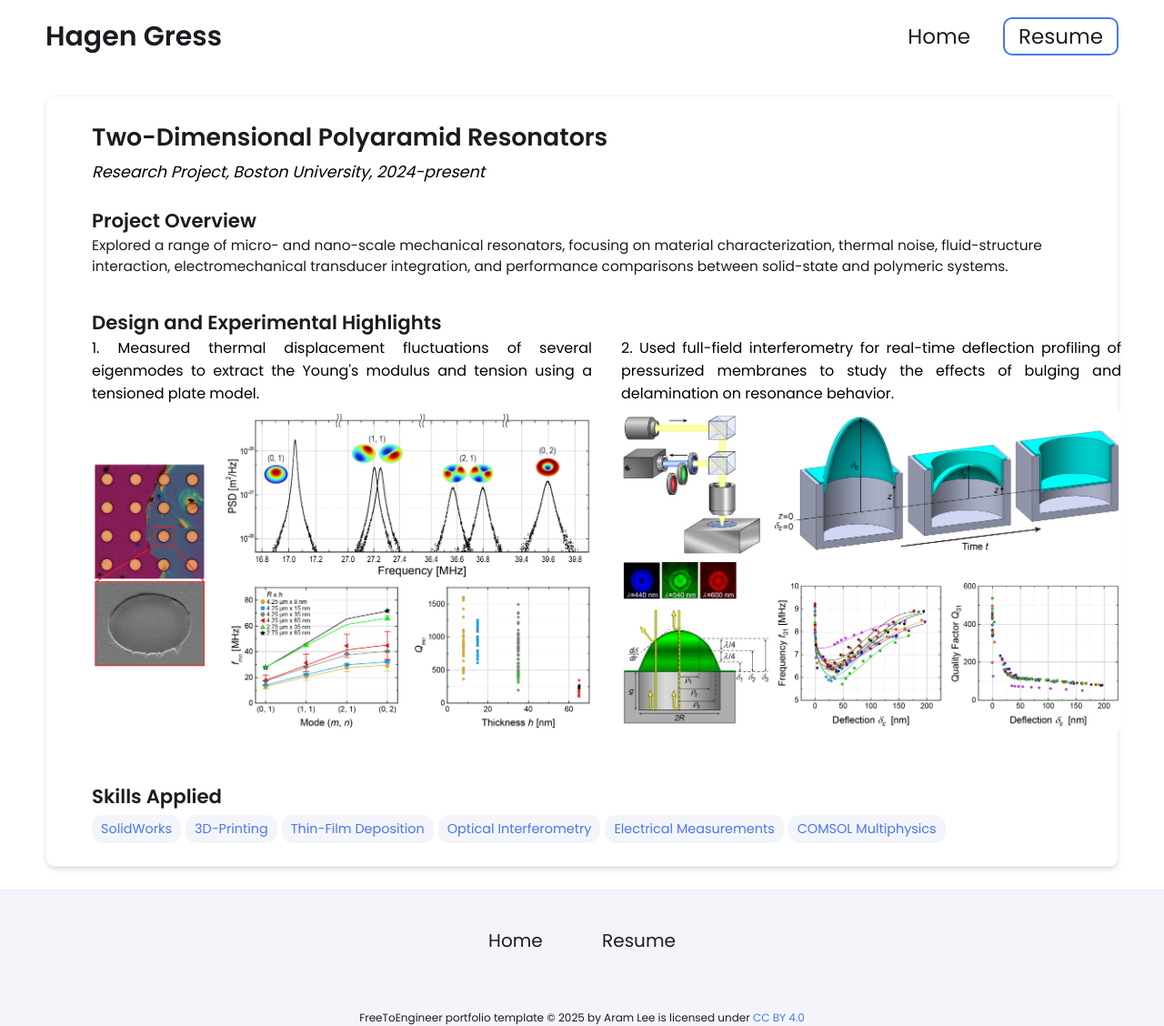
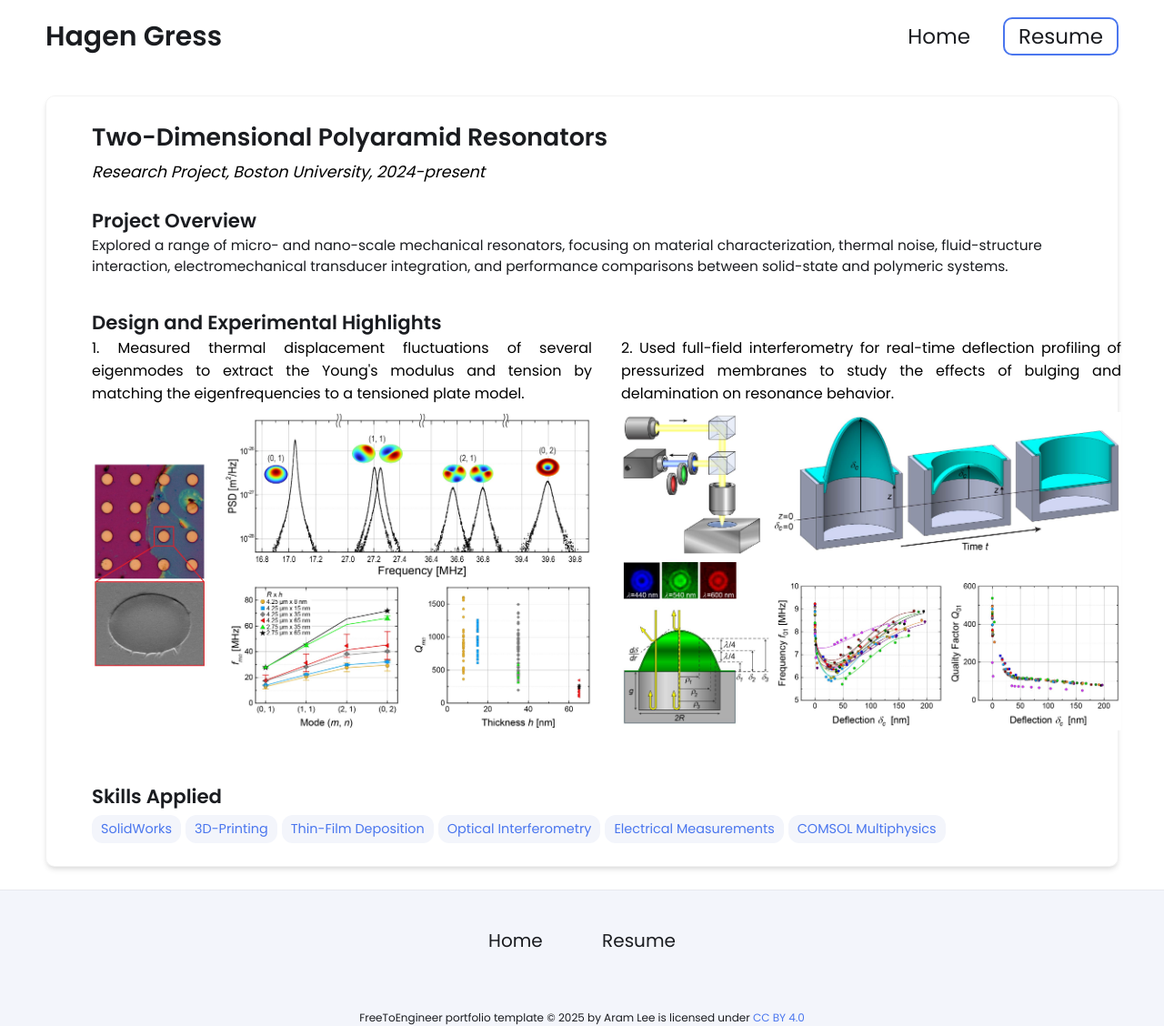
Before and after one commit to HagenGress/HagenGress.github.io, a Jekyll site: the page built from _projects/2D_Resonators/index.md, in a window 1280 px wide. Shown: the whole page at 91% size. Built offline with Jekyll 4.4.1, drawn with Linux system fonts in a browser that asks for light colours.

Commit message:
Update index.md

```diff
--- a/_projects/2D_Resonators/index.md
+++ b/_projects/2D_Resonators/index.md
@@ -15,7 +15,7 @@ main-image: /2D_Resonators.jpg
 
 {% include image-gallery.html
    images="
-     2D_Resonators_1.jpg::Measured thermal displacement fluctuations of several eigenmodes to extract the Young's modulus and tension using a tensioned plate model.|
+     2D_Resonators_1.jpg::Measured thermal displacement fluctuations of several eigenmodes to extract the Young's modulus and tension by matching the eigenfrequencies to a tensioned plate model.|
      2D_Resonators_2.jpg::Used full-field interferometry for real-time deflection profiling of pressurized membranes to study the effects of bulging and delamination on resonance behavior.| "
    width="550"
 %}
```
